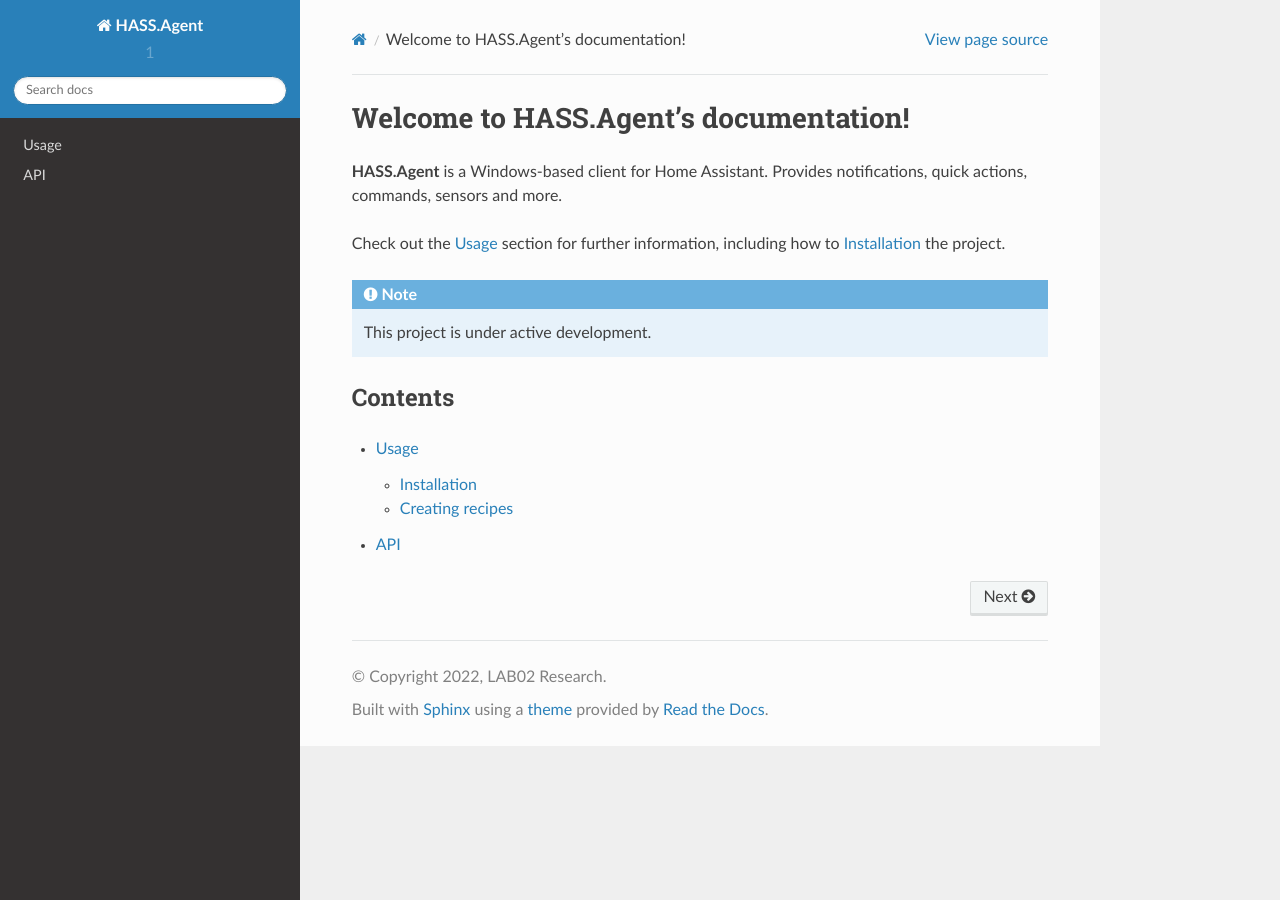
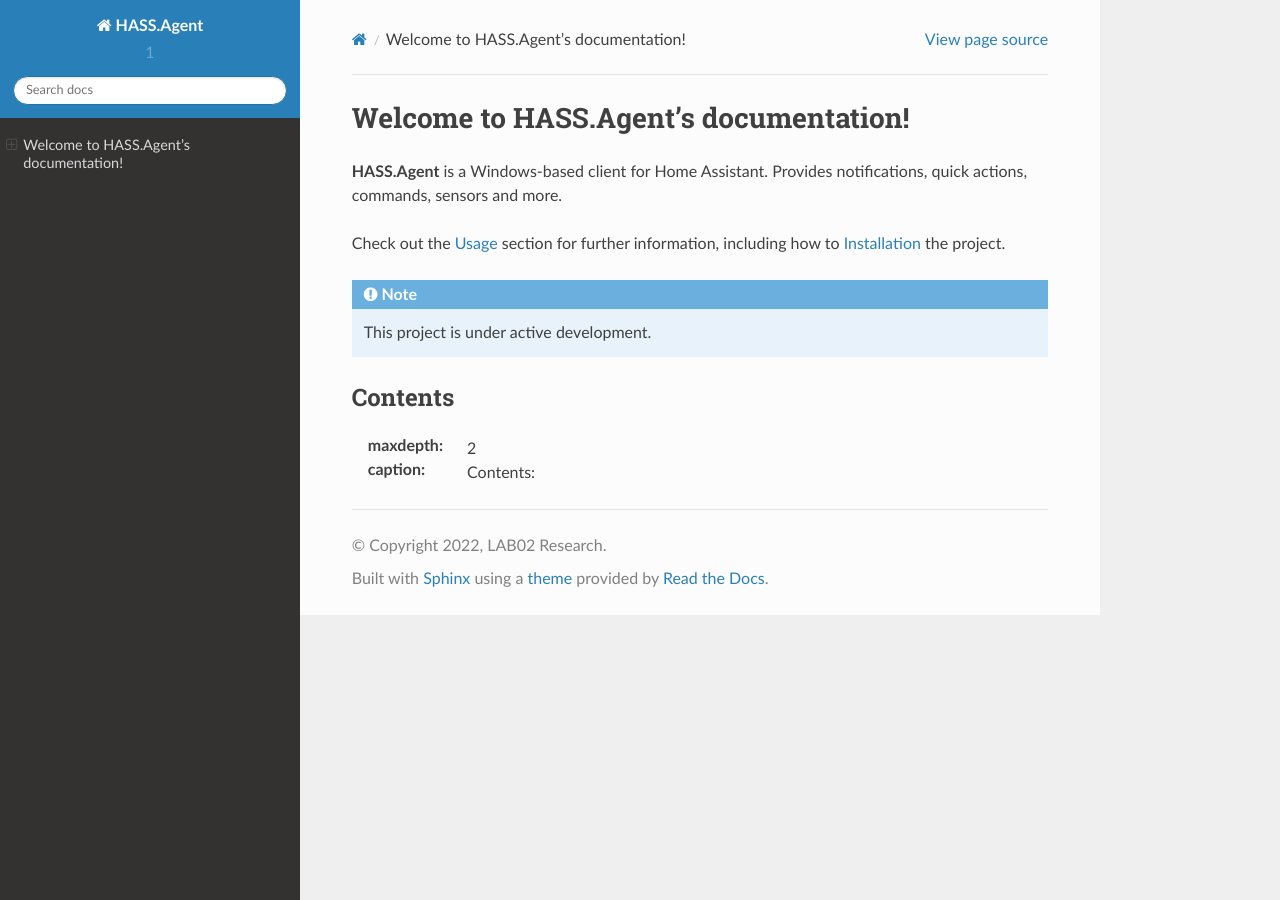
Before and after one commit to LAB02-Admin/HASS.Agent-Docs, a Sphinx documentation site: the page built from docs/source/index.rst, in a window 1280 px wide. Built offline with Sphinx 7.4.7 and the Read the Docs theme 2.0.0, drawn with Linux system fonts in a browser that asks for light colours.

Commit message:
Update index.rst

```diff
--- a/docs/source/index.rst
+++ b/docs/source/index.rst
@@ -14,6 +14,5 @@
 --------
 
 .. toctree::
-
-   usage
-   api
+:maxdepth: 2
+:caption: Contents:
```
